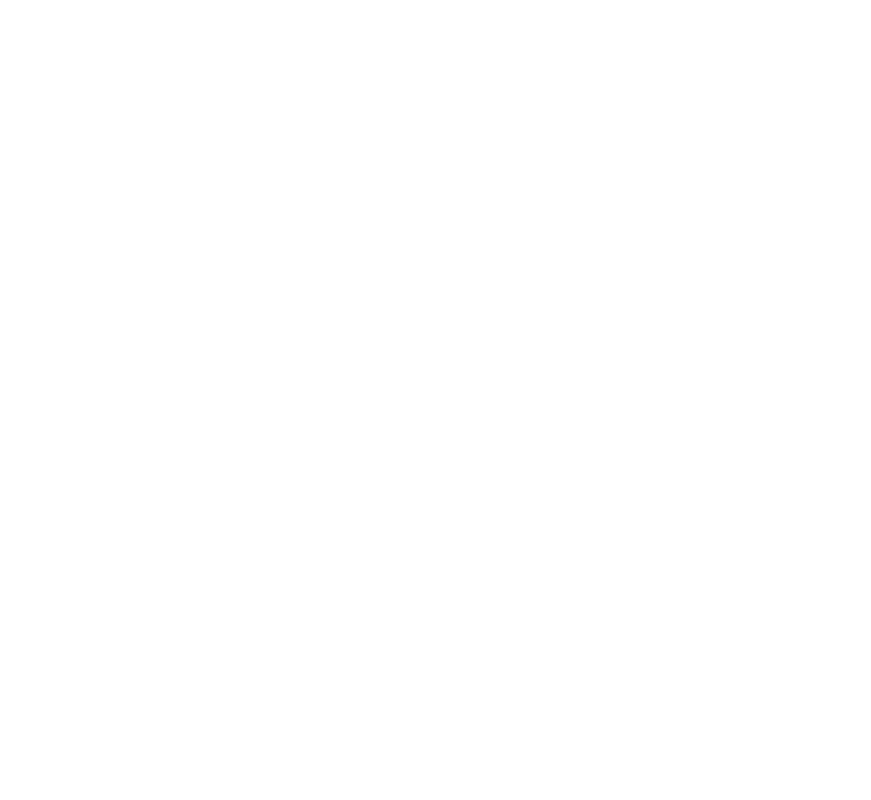
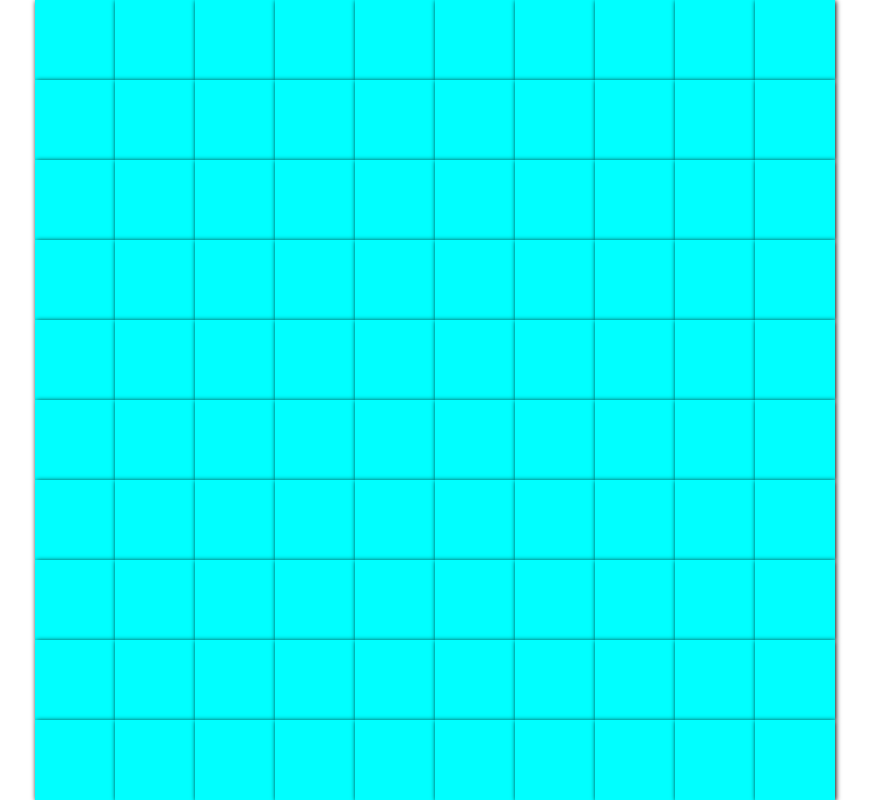
Before and after one commit to Frah01/js-campominato-grid, a plain HTML site: page index.html in a window 1280 px wide. Shown: the whole page, without its empty margins (205-1076 px from the left). Drawn offline with Linux system fonts and the light colour scheme.

Commit message:
prima funzione fatta con boxes applicati

```diff
--- a/css/style.css
+++ b/css/style.css
@@ -0,0 +1,43 @@
+*{
+    margin: 0;
+    padding: 0;
+    box-sizing: border-box;
+}
+
+.body-background {
+    background-color: rgba(8,59,76,255);
+}
+
+.box {
+    width: 80px;
+    height: 80px;
+    display: flex;
+    justify-content: center;
+    align-items: center;
+    font-weight: bold;
+    box-shadow: 1px 1px 5px;
+    background-color: aqua;
+}
+
+.container {
+    width: 800px;
+    height: 800px;
+    margin: 0 auto;
+}
+
+.content-boxes {
+    width: 100%;
+    height: 100%;
+    display: flex;
+    justify-content: center;
+    flex-wrap: wrap;
+}
+
+
+.box-green {
+    background-color: rgba(12,214,161,255)
+}
+
+.box-red {
+    background-color: rgba(240,70,111,255)
+}
--- a/index.html
+++ b/index.html
@@ -8,6 +8,11 @@
     <title>Document</title>
 </head>
 <body>
+    <div class="container">
+        <div id="content-box"  class="content-boxes" >
+
+        </div>
+    </div>
     <script type="text/javascript" src="./js/script.js" ></script>
 </body>
 </html>
--- a/js/script.js
+++ b/js/script.js
@@ -0,0 +1,15 @@
+function squares(){
+
+    const classeElemento = document.createElement('div');
+    classeElemento.classList.add('box')
+    return classeElemento
+}
+
+let contentboxes = document.getElementById('content-box')
+
+for(let i = 1; i<=100 ; i++){
+
+    const createboxes= squares();
+
+    contentboxes.appendChild(createboxes)
+}
```
